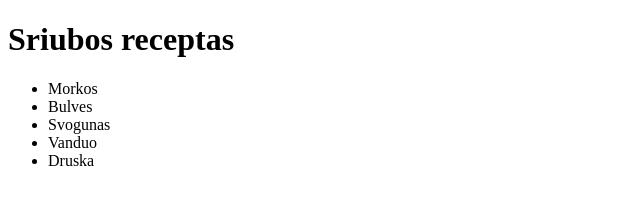
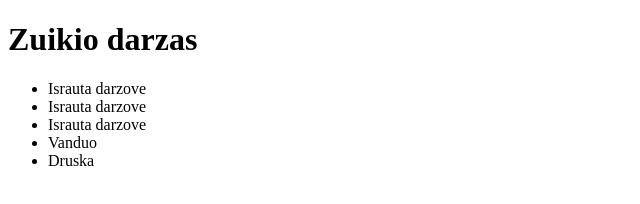
Before and after one commit to Zukauskas/js-dom, a website: page exercises/04/index.html in a window 1280 px wide. Shown: the whole page, without its empty margins (0-640 px from the left). Drawn offline with Linux system fonts and the light colour scheme.

Commit message:
Fourth exercise done

```diff
--- a/exercises/04/main.js
+++ b/exercises/04/main.js
@@ -0,0 +1,11 @@
+const h1DOM = document.querySelector('h1');
+h1DOM.textContent = "Zuikio darzas";
+
+const darzovesArray = ['Morkos', 'Bulves', 'Svogunas'];
+const listDOM = document.querySelectorAll('li')
+
+for (const item of listDOM) {
+    if (darzovesArray.includes(item.textContent)) {
+        item.textContent = "Israuta darzove"
+    }
+}
```
Also changed, not shown: index.html (+1 -1 lines).
